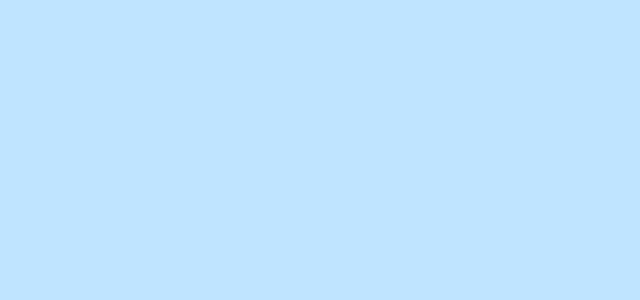
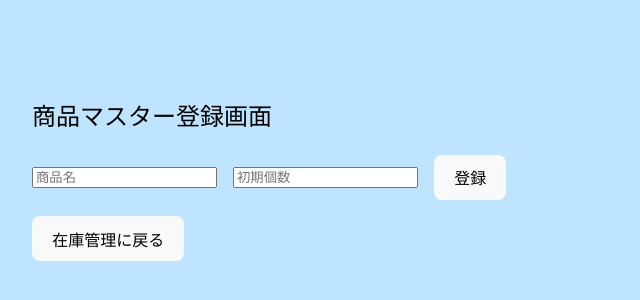
Before and after one commit to fu3nori/react_zaiko, a React (Vite) app in the folder client/: page /master in a window 1280 px wide. Before the commit this address had no page. Shown: the part 230-530 px from the top of the page, without its empty margins (0-640 px from the left). Built offline with nearby package versions, Linux system fonts and the light colour scheme.

Commit message:
商品マスター登録画面実装完了

```diff
--- a/client/src/App.jsx
+++ b/client/src/App.jsx
@@ -9,6 +9,7 @@ function App() {
             <Routes>
                 <Route path="/" element={<Top />} />
                 <Route path="/zaiko" element={<Zaiko />} />
+                <Route path="/master" element={<Master />} />
             </Routes>
         </BrowserRouter>
     );
--- a/client/src/pages/Master.jsx
+++ b/client/src/pages/Master.jsx
@@ -0,0 +1,60 @@
+import { useState } from 'react';
+import { useNavigate } from 'react-router-dom';
+import '../styles/Main.css';
+
+function Master() {
+    const navigate = useNavigate();
+    const [itemName, setItemName] = useState('');
+    const [initialQuantity, setInitialQuantity] = useState('');
+    const user_id = localStorage.getItem('user_id');
+    const handleRegister = async () => {
+        try {
+            const res = await fetch('/api/items', {
+                method: 'POST',
+                headers: { 'Content-Type': 'application/json' },
+                body: JSON.stringify({
+                    user_id: user_id,
+                    name: itemName,
+                    quantity: initialQuantity
+                })
+            });
+
+            const data = await res.json();
+            if (!res.ok) throw new Error(data.message);
+            alert('商品登録成功！');
+            setItemName('');
+            setInitialQuantity('');
+        } catch (err) {
+            console.error(err);
+            alert(err.message);
+        }
+    };
+
+    return (
+        <div style={{ padding: '2rem' }}>
+            <h2 className="title">商品マスター登録画面</h2>
+
+            <div style={{ display: 'flex', alignItems: 'center', marginBottom: '1rem' }}>
+                <input
+                    type="text"
+                    placeholder="商品名"
+                    value={itemName}
+                    onChange={(e) => setItemName(e.target.value)}
+                    style={{ marginRight: '1rem' }}
+                />
+                <input
+                    type="number"
+                    placeholder="初期個数"
+                    value={initialQuantity}
+                    onChange={(e) => setInitialQuantity(e.target.value)}
+                    style={{ marginRight: '1rem' }}
+                />
+                <button onClick={handleRegister}>登録</button>
+            </div>
+
+            <button onClick={() => navigate('/zaiko')}>在庫管理に戻る</button>
+        </div>
+    );
+}
+
+export default Master;
--- a/client/src/pages/Top.jsx
+++ b/client/src/pages/Top.jsx
@@ -25,6 +25,9 @@ function Top() {
             const data = await res.json();
             if (!res.ok) throw new Error(data.message);
 
+            // user_id を保存
+            localStorage.setItem('user_id', data.user_id);
+
             console.log(`ログイン成功:`, data);
             navigate('/zaiko');
         } catch (err) {
@@ -46,6 +49,8 @@ function Top() {
             const data = await res.json();
             if (!res.ok) throw new Error(data.message);
 
+            // user_id を保存（登録APIのレスポンスに含まれている前提）
+            localStorage.setItem('user_id', data.user_id);
             setRegisterEmail('');
             setRegisterPassword('');
             navigate('/zaiko');
@@ -54,6 +59,7 @@ function Top() {
             alert(err.message);
         }
     };
+
 
     return (
         <div style={{ padding: '2rem' }}>
```
Also changed, not shown: 1 other file (tests, documents, lock files or other folders).
